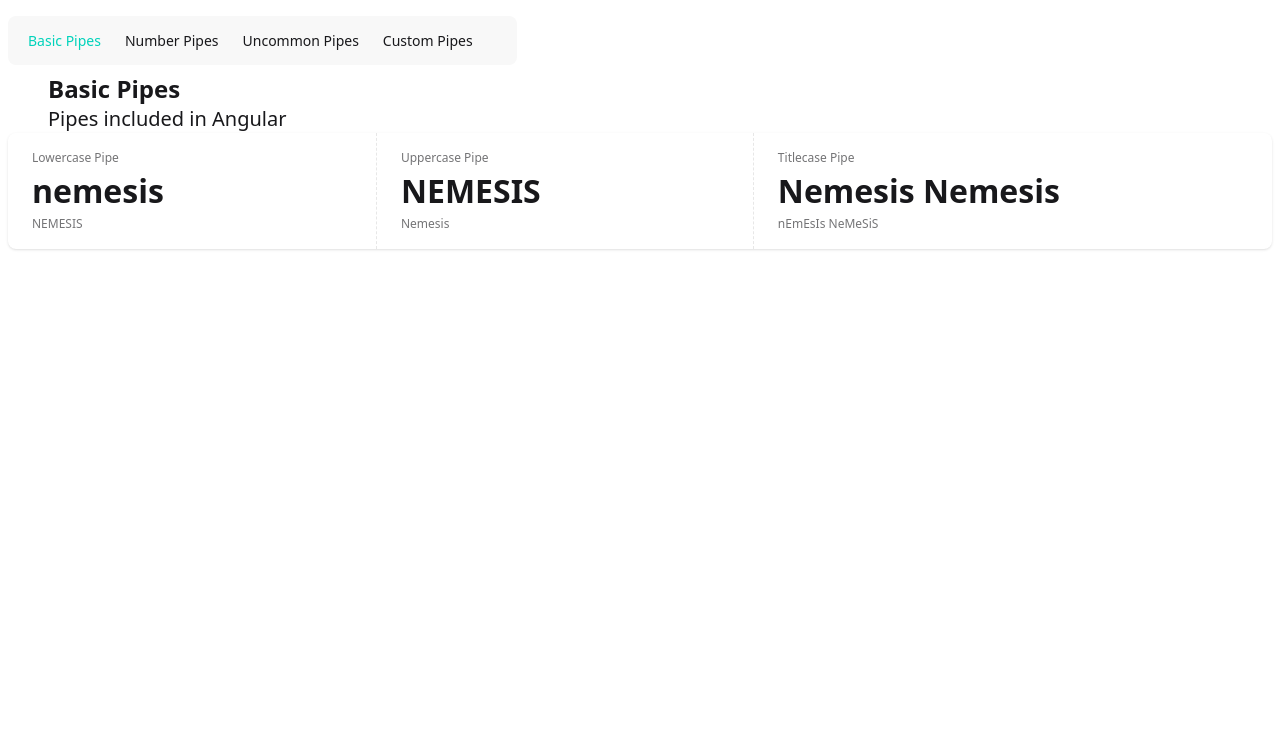
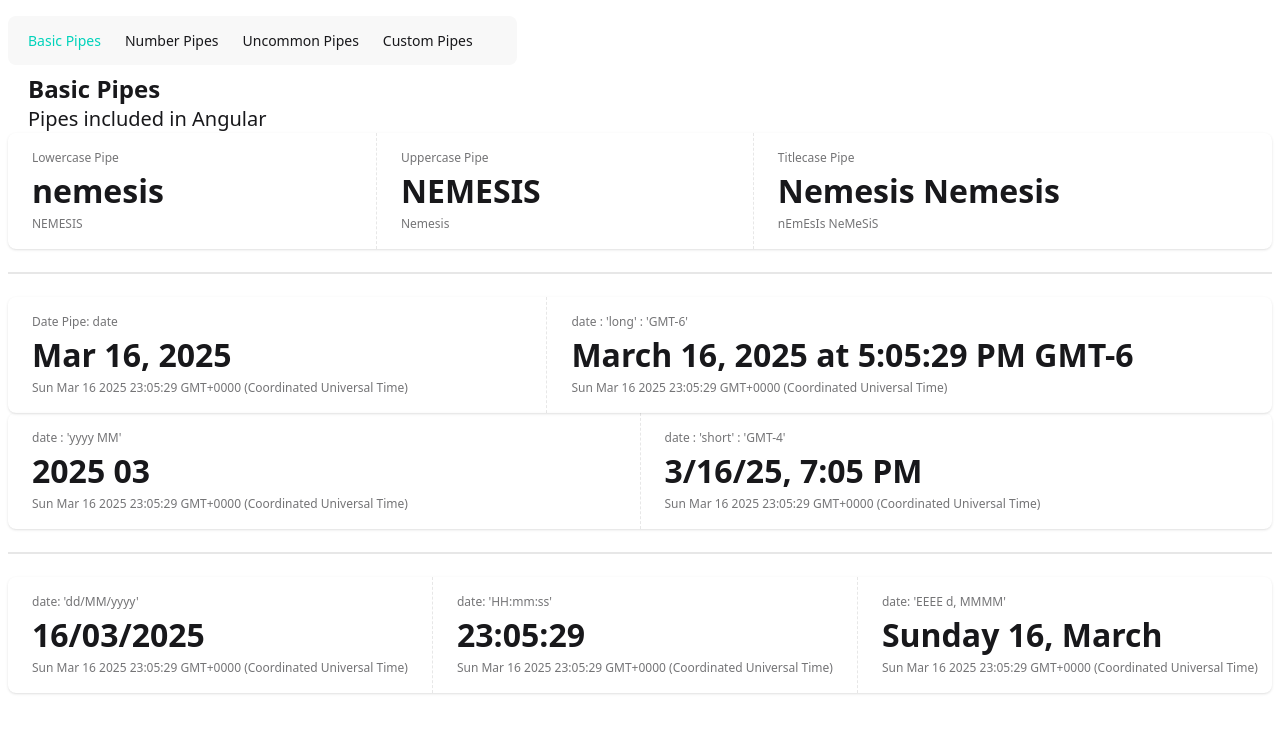
Before and after one commit to mcastig/pipes-app, an Angular app: page /basic in a window 1280 px wide. Shown: the top 732 px of the page. Built offline with nearby package versions, Linux system fonts and the light colour scheme.

Commit message:
Add examples of date pipes

```diff
--- a/src/app/pages/basic-page/basic-page.component.html
+++ b/src/app/pages/basic-page/basic-page.component.html
@@ -1,4 +1,4 @@
-<section class="mx-10">
+<section class="mx-5">
   <h1 class="text-2xl font-bold">Basic Pipes</h1>
   <h3 class="text-xl font-thin">Pipes included in Angular</h3>
 </section>
@@ -21,3 +21,55 @@
     <div class="stat-desc">{{ fullName() }}</div>
   </div>
 </div>
+
+<div class="divider"></div>
+
+<div class="stats stats-vertical lg:stats-horizontal shadow w-full">
+  <div class="stat">
+    <div class="stat-title">Date Pipe: date</div>
+    <div class="stat-value">{{ customDate() | date }}</div>
+    <div class="stat-desc">{{ customDate() }}</div>
+  </div>
+
+  <div class="stat">
+    <div class="stat-title">date : 'long' : 'GMT-6'</div>
+    <div class="stat-value">{{ customDate() | date : 'long' : 'GMT-6' }}</div>
+    <div class="stat-desc">{{ customDate() }}</div>
+  </div>
+</div>
+
+<div class="stats stats-vertical lg:stats-horizontal shadow w-full">
+  <div class="stat">
+    <div class="stat-title">date : 'yyyy MM'</div>
+    <div class="stat-value">{{ customDate() | date : 'yyyy MM' }}</div>
+    <div class="stat-desc">{{ customDate() }}</div>
+  </div>
+
+  <div class="stat">
+    <div class="stat-title">date : 'short' : 'GMT-4'</div>
+    <div class="stat-value">{{ customDate() | date : 'short' : 'GMT-4' }}</div>
+    <div class="stat-desc">{{ customDate() }}</div>
+  </div>
+</div>
+
+<div class="divider"></div>
+
+<div class="stats stats-vertical lg:stats-horizontal shadow w-full">
+  <div class="stat">
+    <div class="stat-title">date: 'dd/MM/yyyy'</div>
+    <div class="stat-value">{{ customDate() | date: 'dd/MM/yyyy' }}</div>
+    <div class="stat-desc">{{ customDate() }}</div>
+  </div>
+
+  <div class="stat">
+    <div class="stat-title">date: 'HH:mm:ss'</div>
+    <div class="stat-value">{{ customDate() | date: 'HH:mm:ss' }}</div>
+    <div class="stat-desc">{{ customDate() }}</div>
+  </div>
+
+  <div class="stat">
+    <div class="stat-title">date: 'EEEE d, MMMM'</div>
+    <div class="stat-value">{{ customDate() | date: 'EEEE d, MMMM' }}</div>
+    <div class="stat-desc">{{ customDate() }}</div>
+  </div>
+</div>
--- a/src/app/pages/basic-page/basic-page.component.ts
+++ b/src/app/pages/basic-page/basic-page.component.ts
@@ -1,13 +1,24 @@
-import { LowerCasePipe, TitleCasePipe, UpperCasePipe } from '@angular/common';
-import { Component, signal } from '@angular/core';
+import { DatePipe, LowerCasePipe, TitleCasePipe, UpperCasePipe } from '@angular/common';
+import { Component, effect, signal } from '@angular/core';
 
 @Component({
   selector: 'app-basic-page',
-  imports: [LowerCasePipe, UpperCasePipe, TitleCasePipe],
+  imports: [LowerCasePipe, UpperCasePipe, TitleCasePipe, DatePipe],
   templateUrl: './basic-page.component.html'
 })
 export default class BasicPageComponent {
-  nameLower = signal('Nemesis');
-  nameUpper = signal('NEMESIS');
-  fullName = signal('nEmEsIs NeMeSiS');
+  public nameLower = signal('Nemesis');
+  public nameUpper = signal('NEMESIS');
+  public fullName = signal('nEmEsIs NeMeSiS');
+  public customDate = signal(new Date());
+
+  public tickingDateEffect = effect((onCleanUp) => {
+    const interval = setInterval(() => {
+      this.customDate.set(new Date());
+    }, 1000);
+
+    onCleanUp(() => {
+      clearInterval(interval);
+    });
+ });
 }
```
